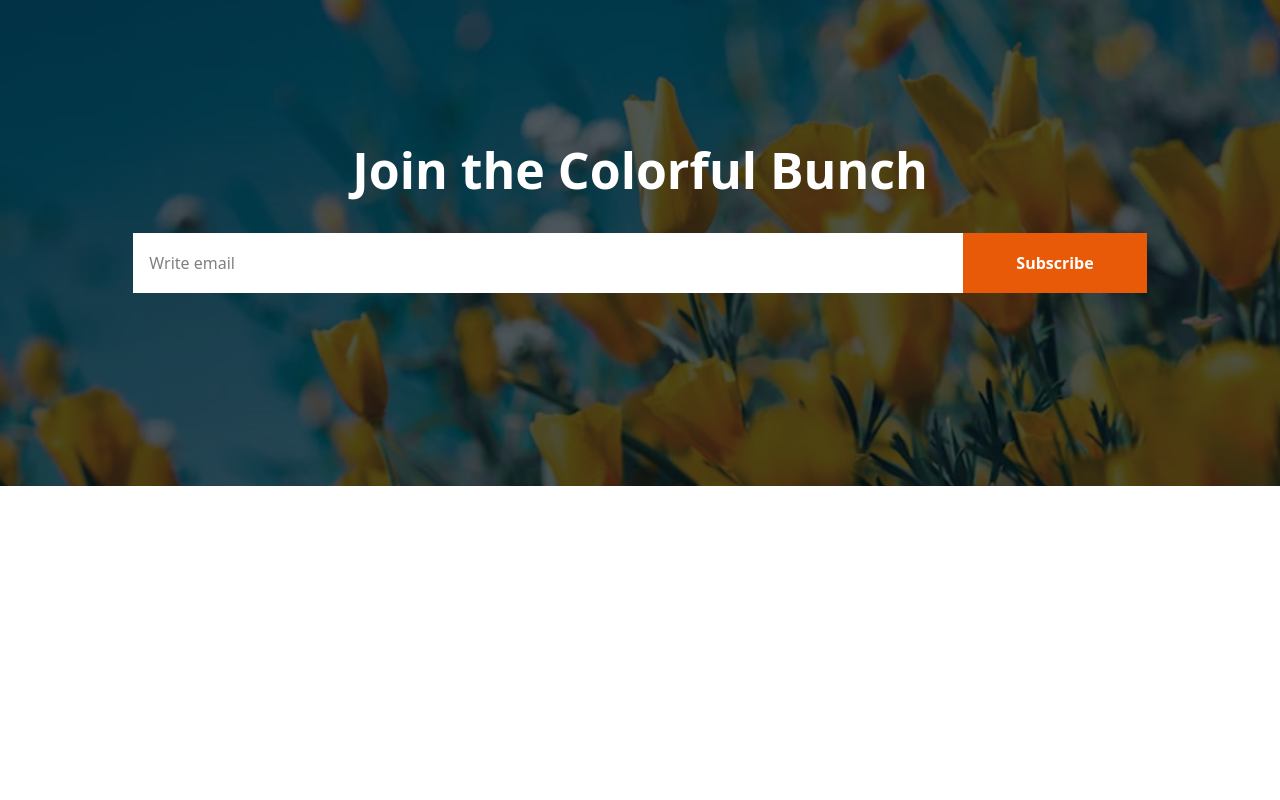
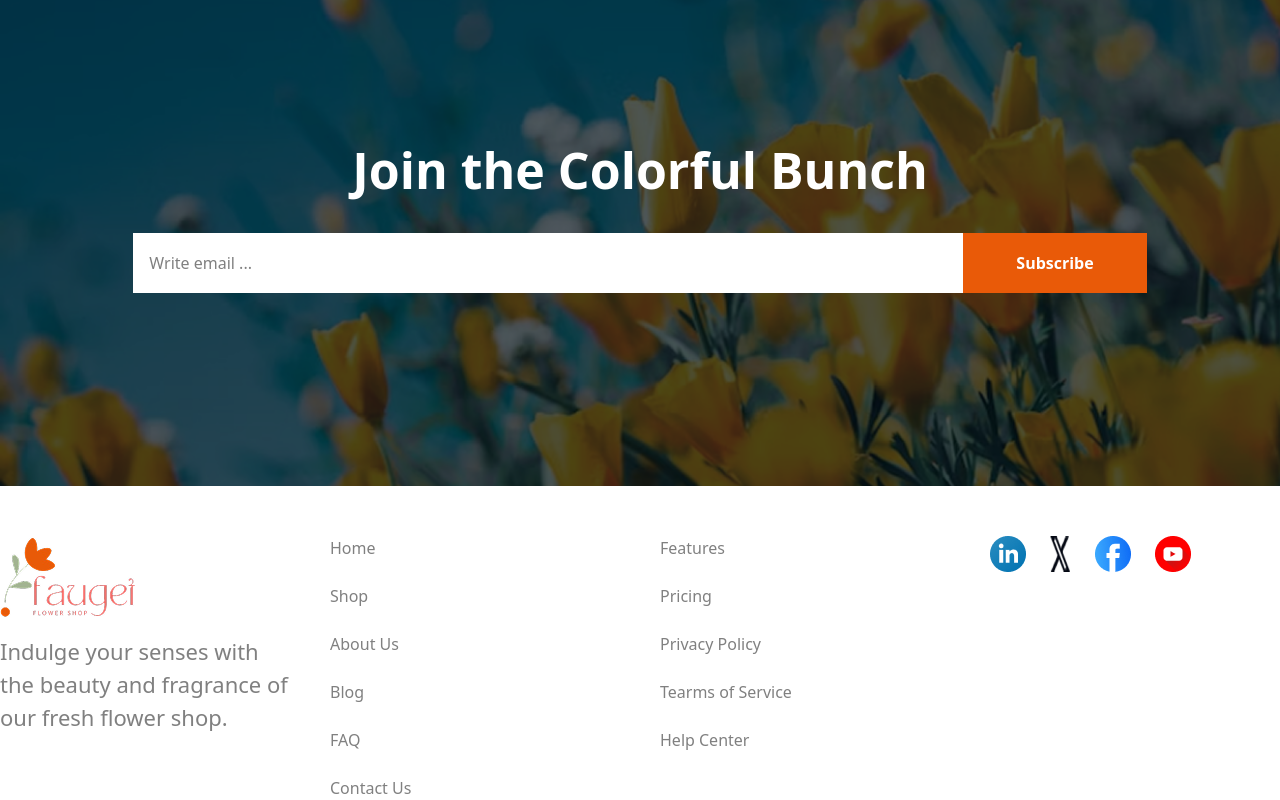
Before and after one commit to HasibulHasan-Shanto/Flower-Shope-page, a plain HTML site: page index.html in a window 1280 px wide. Shown: the part 3763-4563 px from the top of the page. Before the commit the page ends 4249 px from the top, so only its background shows below. Drawn offline with nearby package versions, Linux system fonts and the light colour scheme.

Commit message:
added footer part

```diff
--- a/index.html
+++ b/index.html
@@ -260,7 +260,7 @@
                     </h2>
                     <div class="  text-center mx-auto  z-10 relative">
                         <input type="email" name="email" id="email"
-                            class=" bg-[#FFFFFF] w-[830px] h-[59.5px] mt-[25px] p-4" placeholder="Write email"><span
+                            class=" bg-[#FFFFFF] w-[830px] h-[59.5px] mt-[25px] p-4" placeholder="Write email ..."><span
                             class="font-semibold font-inter text-[#FFFFFF] text-4 bg-[#E95A08] px-[53px] py-[18.9px]">Subscribe</span>
                     </div>
                 </div>
@@ -268,6 +268,41 @@
         </div>
     </section>
     <!-- Colorful Bunch Part -->
+    <!-- Footer Part -->
+    <footer class="pt-[50px]">
+        <div class="max-w-[1320px] mx-auto">
+            <div class="grid grid-cols-4 gap-10">
+                <div>
+                    <img src="assets/logo.png" alt="">
+                    <p class="footer_title font-inter font-regular text-[22px] text-[#808080] pt-[16px]">
+                        Indulge your senses with the beauty and fragrance of our fresh flower shop.
+                    </p>
+                </div>
+                <div class="flex flex-col gap-6">
+                    <a href="#" class="font-inter font-regular text-[16px] text-[#808080]">Home</a>
+                    <a href="#" class="font-inter font-regular text-[16px] text-[#808080]">Shop</a>
+                    <a href="#" class="font-inter font-regular text-[16px] text-[#808080]">About Us</a>
+                    <a href="#" class="font-inter font-regular text-[16px] text-[#808080]">Blog</a>
+                    <a href="#" class="font-inter font-regular text-[16px] text-[#808080]">FAQ</a>
+                    <a href="#" class="font-inter font-regular text-[16px] text-[#808080]">Contact Us</a>
+                </div>
+                <div class="flex flex-col gap-6">
+                    <a href="#" class="font-inter font-regular text-[16px] text-[#808080]">Features</a>
+                    <a href="#" class="font-inter font-regular text-[16px] text-[#808080]">Pricing</a>
+                    <a href="#" class="font-inter font-regular text-[16px] text-[#808080]">Privacy Policy</a>
+                    <a href="#" class="font-inter font-regular text-[16px] text-[#808080]">Tearms of Service</a>
+                    <a href="#" class="font-inter font-regular text-[16px] text-[#808080]">Help Center</a>
+                </div>
+                <div>
+                    <div class="flex gap-6">
+                        <img src="assets/icon-linkedin.png" alt="">
+                        <img src="assets/icon-twitter.png" alt="">
+                        <img src="assets/icon-facebook.png" alt="">
+                        <img src="assets/icon-youtube.png" alt="">
+                    </div>
+                </div>
+            </div>
+        </div>
 
 </body>
 
```
